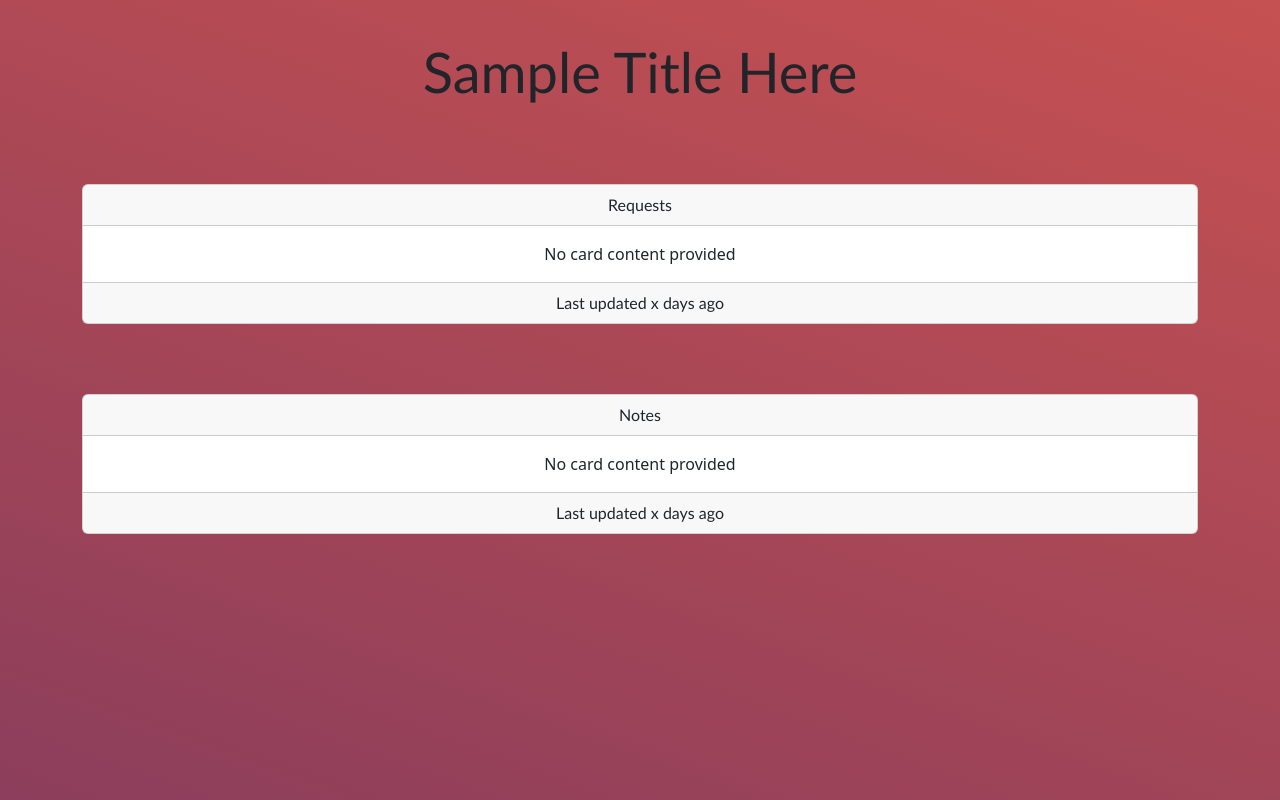
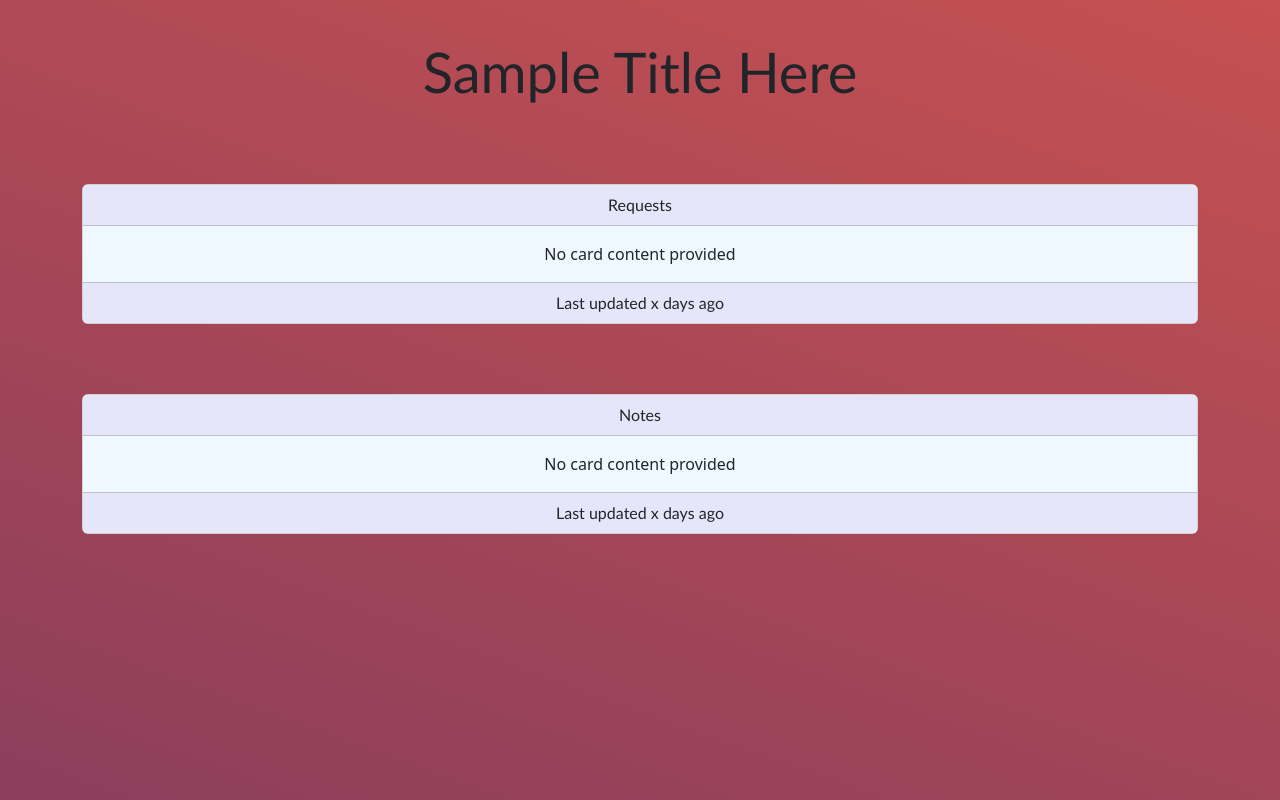
Before and after one commit to eiletan/peach-taro-lychee, a React (Vite) app in the folder frontend/: page / in a window 1280 px wide. Built offline with nearby package versions, Linux system fonts and the light colour scheme.

Commit message:
Add option to provide classname to CardContainer to allow greater flexibility with styling

```diff
--- a/frontend/src/components/CardContainer.jsx
+++ b/frontend/src/components/CardContainer.jsx
@@ -3,12 +3,13 @@ import "../css/CardContainer.css";
 
 // A bootstrap card that acts as a content container for the website
 // Pass in header as props.header - this prop is required
+// Pass in content as props.content - this prop is required
 // Pass in footer as props.footer - this prop is optional
-// Pass in content as props.content - this prop is required
+// Pass in additional className as props.extraClass - this prop is optional
 export default function CardContainer(props) {
 
     return (
-        <div className="container-md card-container">
+        <div className={props.extraClass ? `container-md card-container ${props.extraClass}` : "container-md card-container"}>
             <div class="card">
                 <div className="card-header card-container-header">
                     <span className="text">
--- a/frontend/src/css/CardContainer.css
+++ b/frontend/src/css/CardContainer.css
@@ -2,3 +2,20 @@
     margin: 0 auto;
     margin-top: 70px;
 }
+
+.card-container-header, .card-container-footer {
+    background-color: lavender;
+}
+
+.card-container-body {
+    background-color: aliceblue;
+}
+
+.card-content {
+    margin: 0;
+    width: 45%;
+}
+
+.card-content .card-header {
+    background-color: aquamarine;
+}
```
